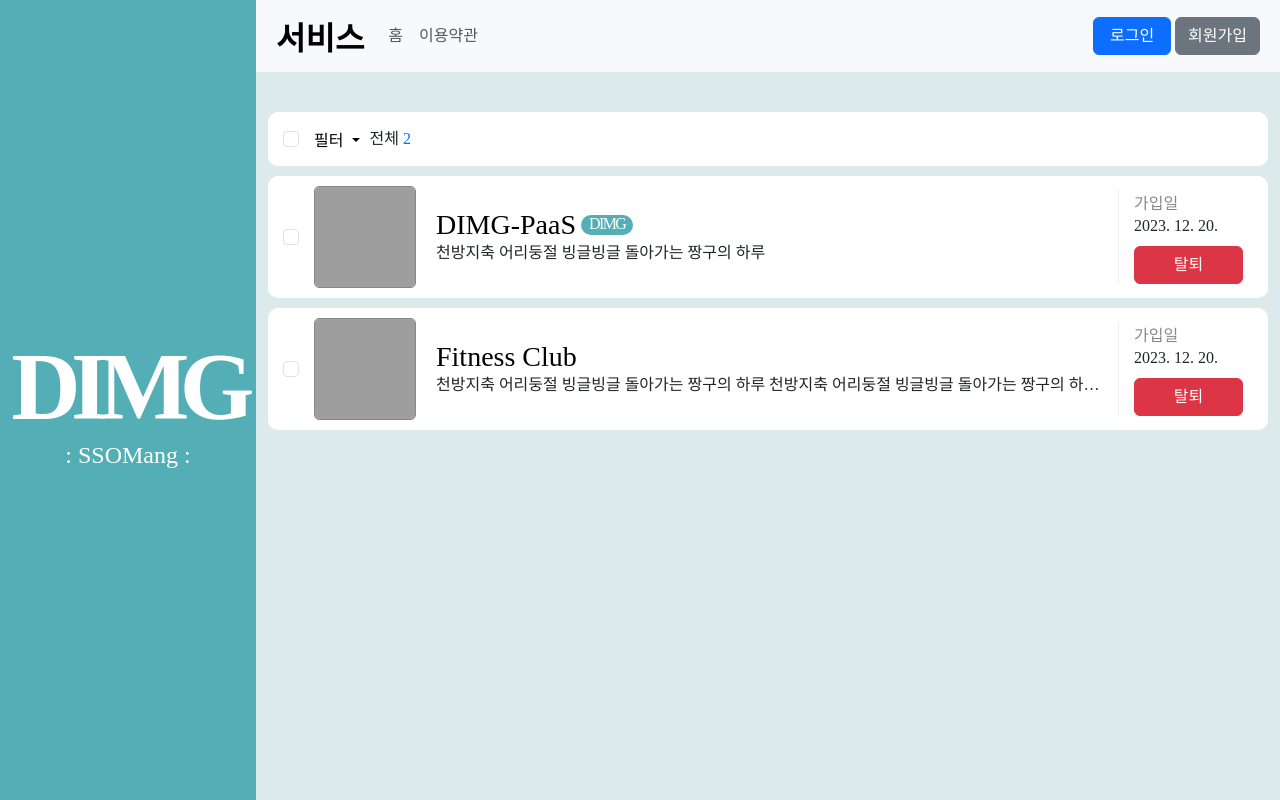
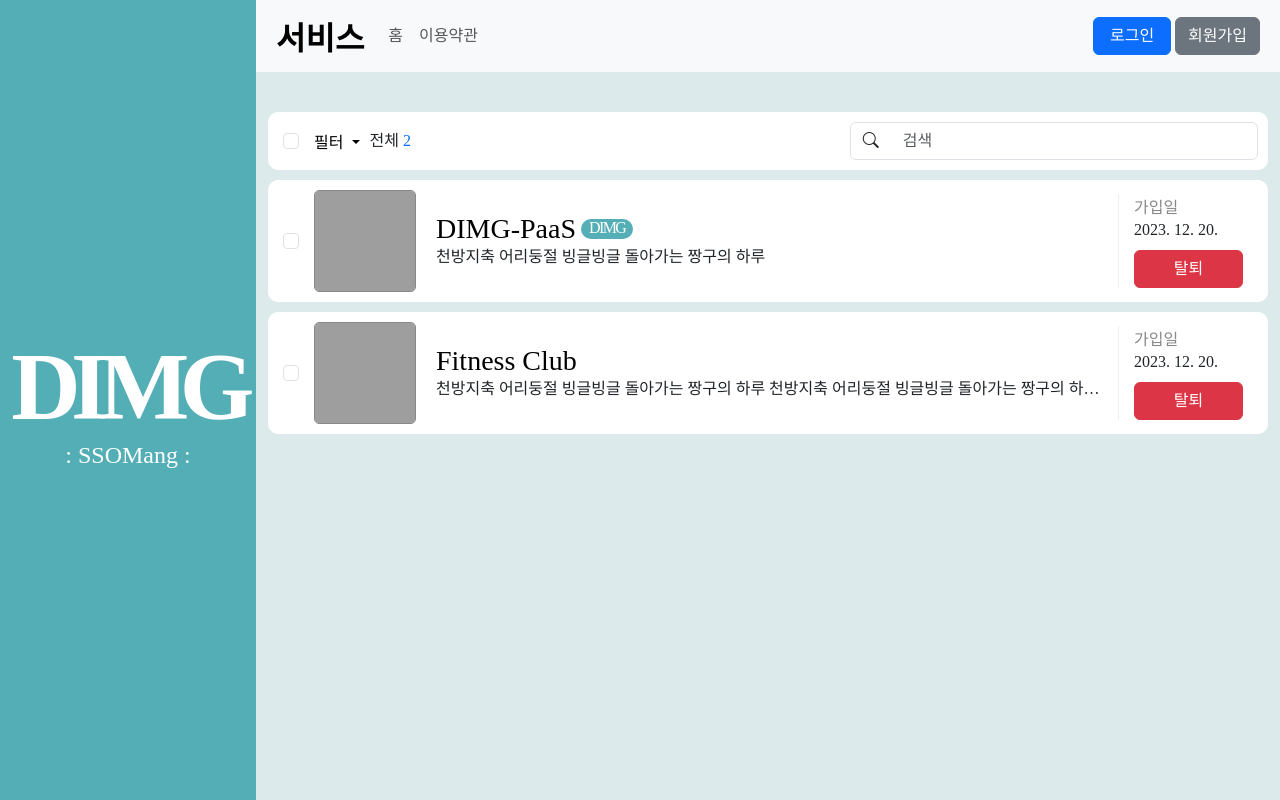
Before and after one commit to dimigo-DIMG/DIMG-SSO, a FastAPI app: page /service in a window 1280 px wide. Run offline with FastAPI, Linux system fonts and the light colour scheme; some web fonts are replaced; grey boxes are pictures that could not be loaded.

Commit message:
add: /service search input

```diff
--- a/static/css/service.index.css
+++ b/static/css/service.index.css
@@ -1,3 +1,10 @@
+/* General */
+.form-control.no-border {
+  border: 0;
+  box-shadow: none;
+}
+
+/* Individual */
 .container {
   padding-top: 40px;
 }
@@ -30,11 +37,26 @@
   padding: 5px;
 }
 
+.service-cnt {
+  white-space: nowrap;
+}
+
 .service-cnt > span {
   color: #0d6efd;
   font-size: 16px;
   font-weight: 400;
   line-height: normal;
+}
+
+.service-search {
+  border: var(--bs-border-width) solid var(--bs-border-color);
+  border-radius: var(--bs-border-radius);
+  display: flex;
+  align-items: center;
+}
+
+.service-search > i {
+  padding: .375rem .75rem;
 }
 
 /* 서비스 리스트 item */
--- a/templates/admin/index.html
+++ b/templates/admin/index.html
@@ -32,7 +32,7 @@
         </a>
 
         <!-- 유저 버튼 -->
-        <a class="section-btn" href="/manage/users">
+        <a class="section-btn" href="/manage/user">
           <div class="big-circle">
             <i class="bi bi-people"></i>
           </div>
--- a/templates/service/index.html
+++ b/templates/service/index.html
@@ -64,9 +64,17 @@
                 <li><a class="dropdown-item" href="#">이름 내림차순</a></li>
               </ul>
             </div>
-            <div class="service-cnt">
+            <div class="service-cnt me-auto">
               전체
               <span>2</span>
+            </div>
+            <div class="service-search col-md-5">
+              <i class="bi bi-search"></i>
+              <input
+                type="text"
+                class="form-control no-border"
+                placeholder="검색"
+              />
             </div>
           </div>
 
@@ -130,7 +138,14 @@
                 <span class="service-info-tit">Fitness Club</span>
               </div>
               <div class="service-info-desc">
-                <span>천방지축 어리둥절 빙글빙글 돌아가는 짱구의 하루 천방지축 어리둥절 빙글빙글 돌아가는 짱구의 하루 천방지축 어리둥절 빙글빙글 돌아가는 짱구의 하루 천방지축 어리둥절 빙글빙글 돌아가는 짱구의 하루 천방지축 어리둥절 빙글빙글 돌아가는 짱구의 하루 천방지축 어리둥절 빙글빙글 돌아가는 짱구의 하루</span>
+                <span
+                  >천방지축 어리둥절 빙글빙글 돌아가는 짱구의 하루 천방지축
+                  어리둥절 빙글빙글 돌아가는 짱구의 하루 천방지축 어리둥절
+                  빙글빙글 돌아가는 짱구의 하루 천방지축 어리둥절 빙글빙글
+                  돌아가는 짱구의 하루 천방지축 어리둥절 빙글빙글 돌아가는
+                  짱구의 하루 천방지축 어리둥절 빙글빙글 돌아가는 짱구의
+                  하루</span
+                >
               </div>
             </div>
             <div class="service-menu">
```
